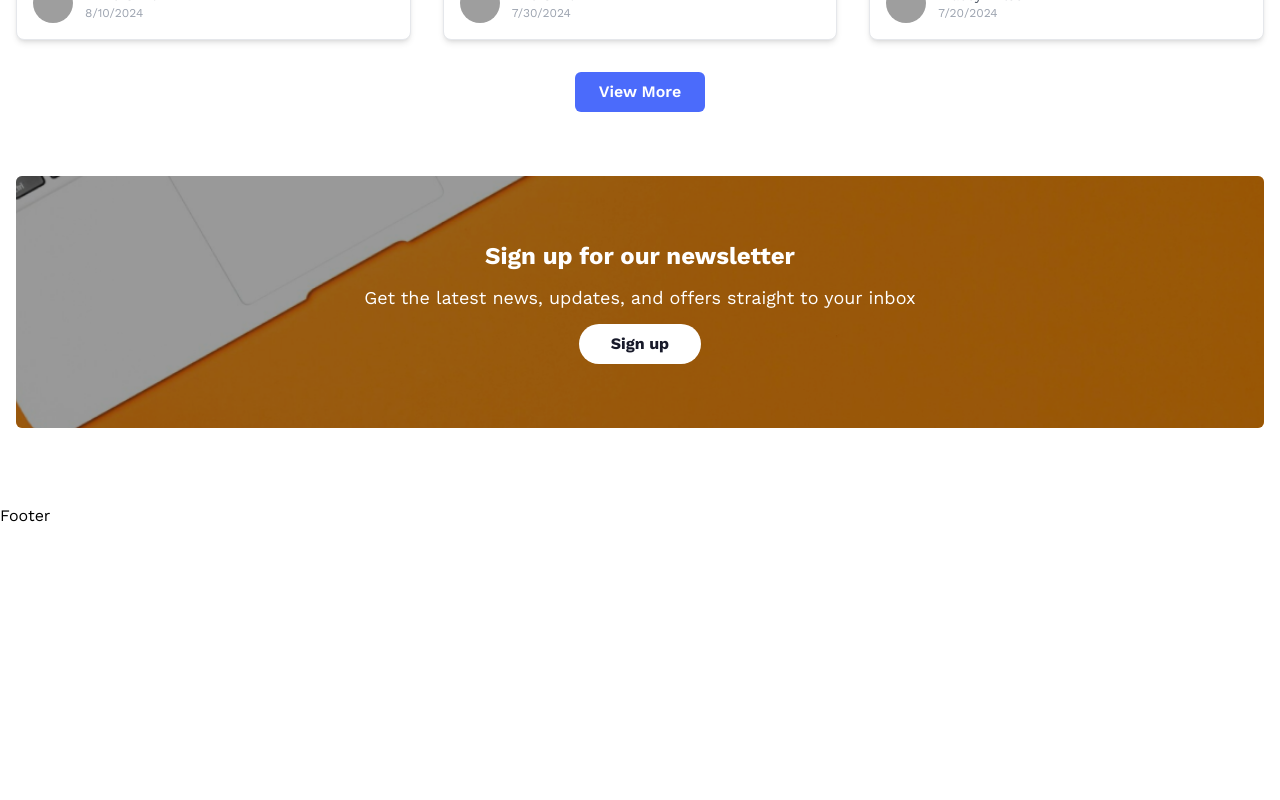
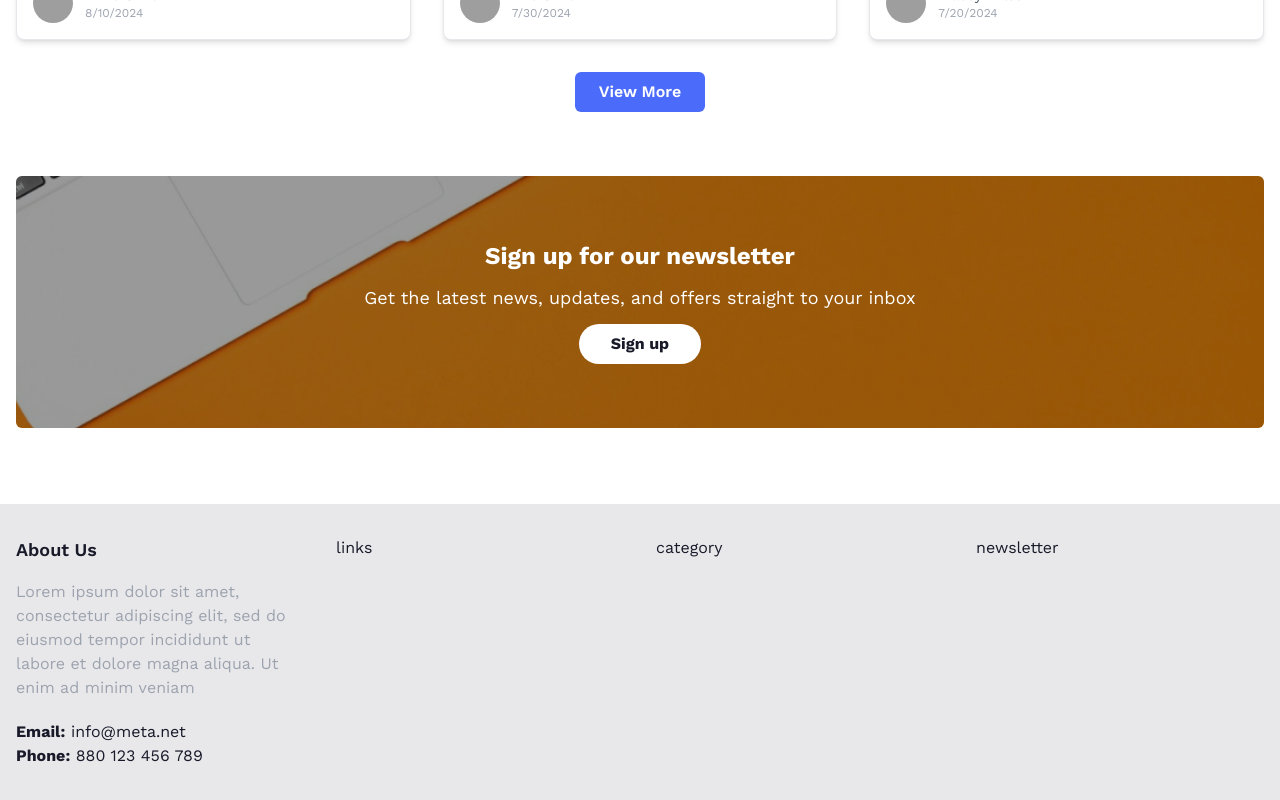
Before and after one commit to HossainRafi/MetaBlog, a React (Vite) app in the folder client/: page / in a window 1280 px wide. Shown: the part 1730-2530 px from the top of the page. Before the commit the page ends 2258 px from the top, so only its background shows below. Built offline with nearby package versions, Linux system fonts and the light colour scheme; grey boxes are pictures that could not be loaded.

Commit message:
footer about

```diff
--- a/client/src/App.jsx
+++ b/client/src/App.jsx
@@ -1,13 +1,14 @@
 import { Outlet } from "react-router-dom";
 import "./App.css";
 import Navbar from "./components/Navbar";
+import Footer from "./components/Footer";
 
 function App() {
   return (
     <>
       <Navbar />
       <Outlet />
-      <footer>Footer</footer>
+      <Footer />
     </>
   );
 }
--- /dev/null
+++ b/client/src/components/Footer.jsx
@@ -0,0 +1,41 @@
+
+
+const Footer = () => {
+  return (
+    <footer className="bg-accent text-primary py-8">
+      <div className="container max-w-7xl mx-auto px-4">
+        <div className="grid grid-cols-1 md:grid-cols-2 lg:grid-cols-4 justify-center gap-8">
+          {/* about section */}
+          <div>
+            <h3 className="text-lg font-semibold mb-4">About Us</h3>
+            <p className="text-gray-400">
+              Lorem ipsum dolor sit amet, consectetur adipiscing elit, sed do
+              eiusmod tempor incididunt ut labore et dolore magna aliqua. Ut
+              enim ad minim veniam
+            </p>
+
+            <div className="mt-5">
+              <p className="text-base">
+                <strong>Email:</strong> info@meta.net
+              </p>
+              <p className="text-base">
+                <strong>Phone:</strong> 880 123 456 789
+              </p>
+            </div>
+          </div>
+
+          {/* quick links */}
+          <div>links</div>
+
+          {/*  category */}
+          <div>category</div>
+
+          {/* newsletter */}
+          <div>newsletter</div>
+        </div>
+      </div>
+    </footer>
+  );
+};
+
+export default Footer;
```
